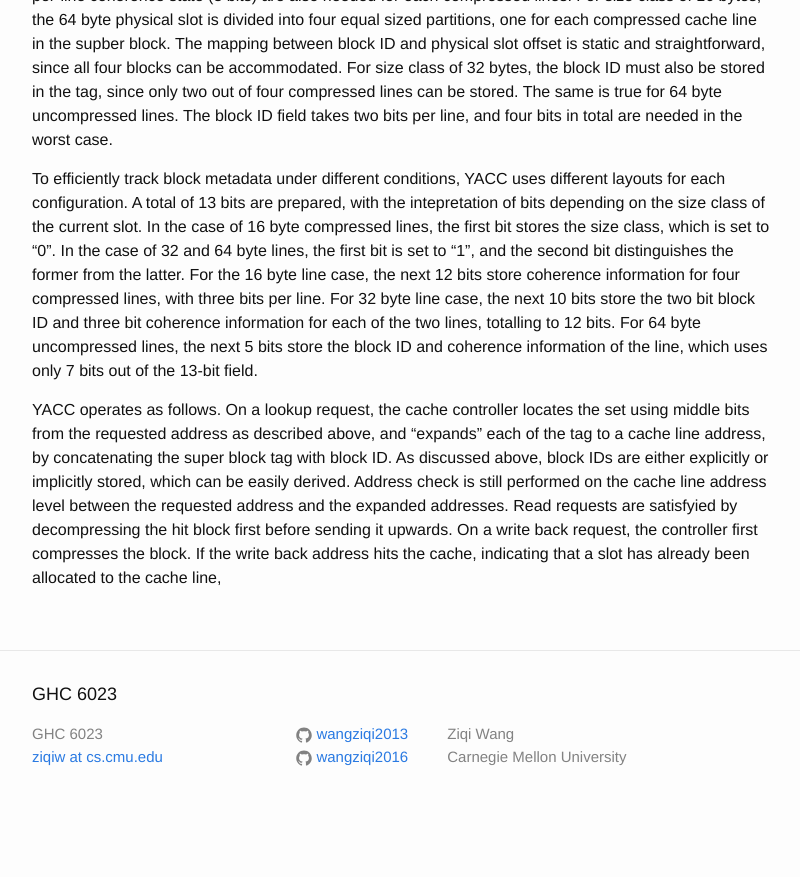
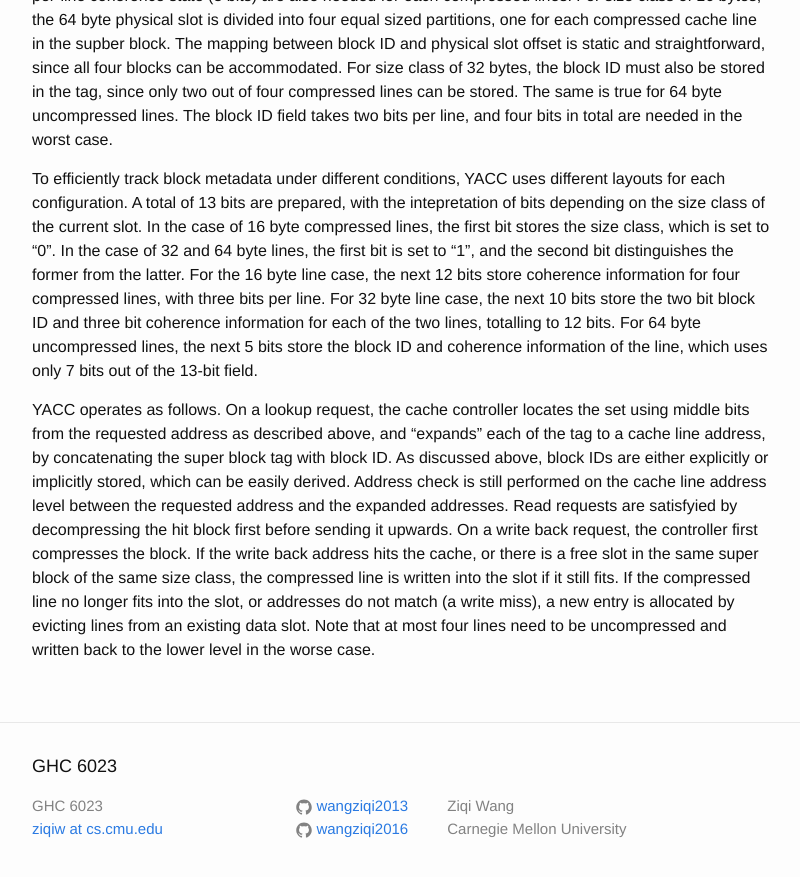
Before and after one commit to wangziqi2013/wangziqi2013.github.io, a Jekyll site: the page built from _posts/2020-07-17-yacc.markdown, in a window 1280 px wide and 900 px high, scrolled down 2131 px. Shown: the top 877 px of the window, without its empty margins (238-1038 px from the left). Built offline with Jekyll 4.4.1, drawn with Linux system fonts in a browser that asks for light colours; before the commit the page ends 2959 px from its top, so only the background shows below that.

Commit message:
Adding write back

```diff
--- a/_posts/2020-07-17-yacc.markdown
+++ b/_posts/2020-07-17-yacc.markdown
@@ -97,5 +97,8 @@ address as described above, and "expands" each of the tag to a cache line addres
 tag with block ID. As discussed above, block IDs are either explicitly or implicitly stored, which can be easily derived.
 Address check is still performed on the cache line address level between the requested address and the expanded
 addresses. Read requests are satisfyied by decompressing the hit block first before sending it upwards. On a write back
-request, the controller first compresses the block. If the write back address hits the cache, indicating that a
-slot has already been allocated to the cache line,
+request, the controller first compresses the block. If the write back address hits the cache, or there is a free slot
+in the same super block of the same size class, the compressed line is written into the slot if it still fits.
+If the compressed line no longer fits into the slot, or addresses do not match (a write miss), a new entry is allocated
+by evicting lines from an existing data slot. Note that at most four lines need to be uncompressed and written back to
+the lower level in the worse case.
```
